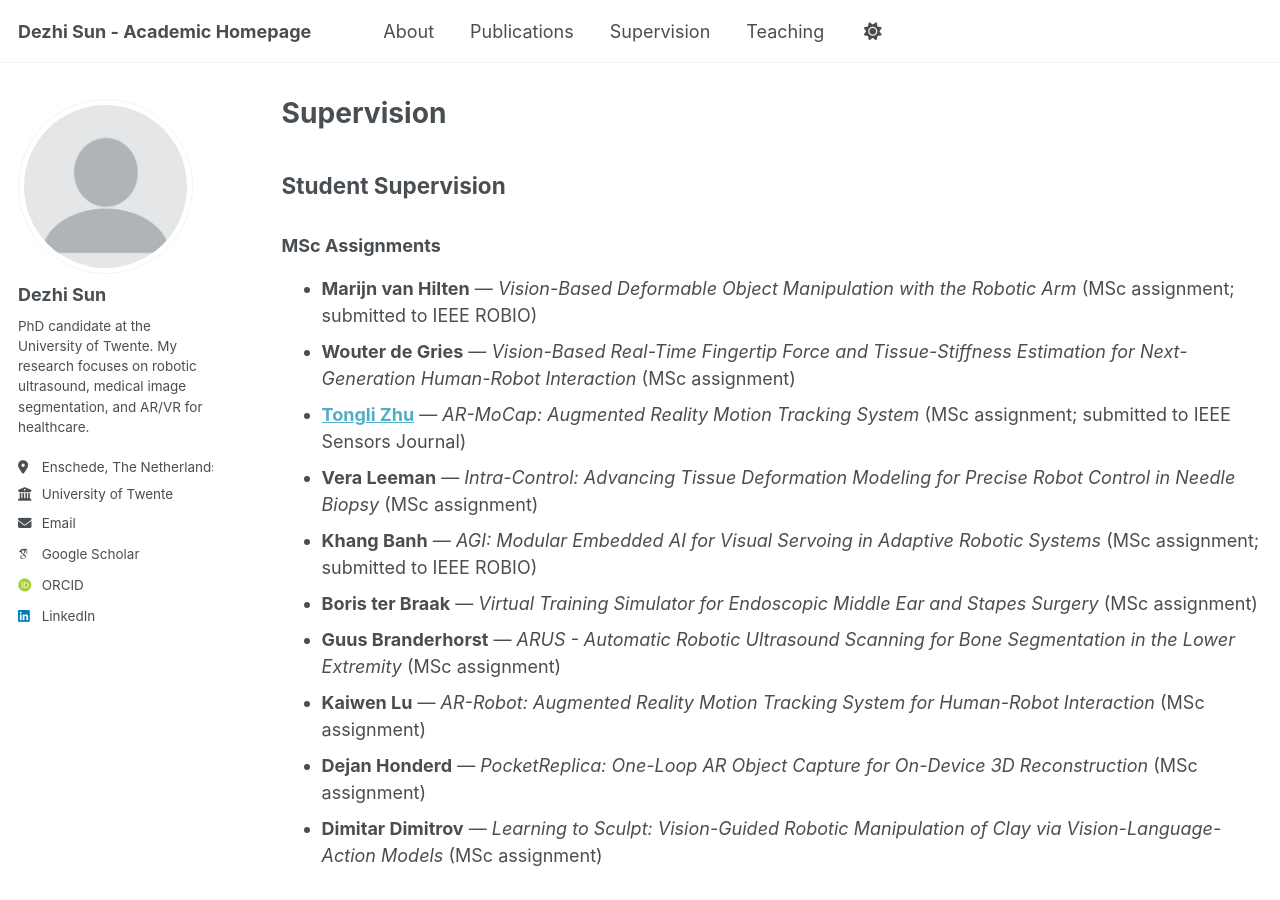
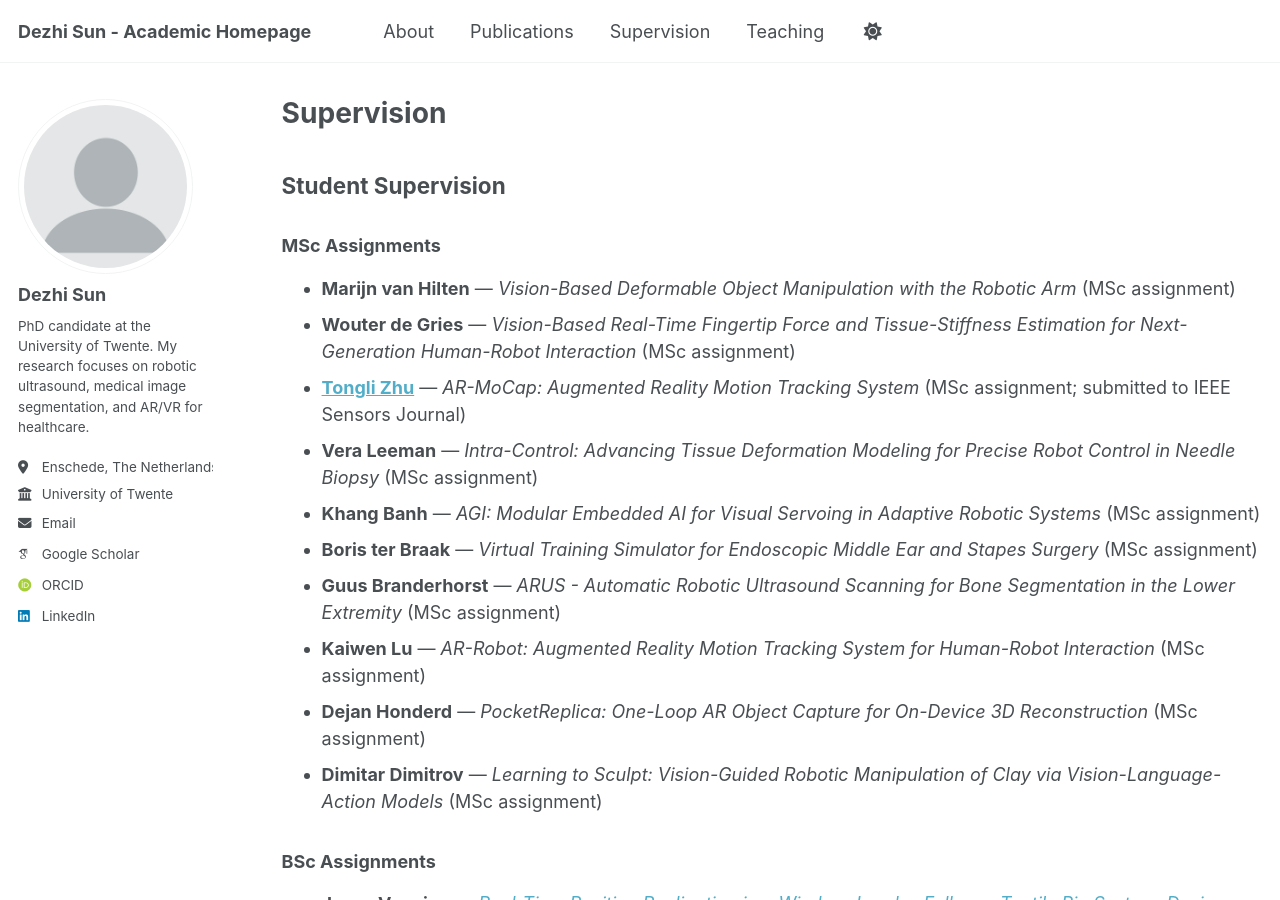
Before and after one commit to Jacksundezhi/Jacksundezhi.github.io, a Jekyll site: the page built from _pages/supervision.md, in a window 1280 px wide and 900 px high. Built offline with Jekyll 4.4.1, drawn with Linux system fonts in a browser that asks for light colours; some web fonts are replaced; a script bundle is joined from its source files by our own code; library files that are not in the unit come from our copies.

Commit message:
Remove ROBIO submission status from supervision

```diff
--- a/_pages/supervision.md
+++ b/_pages/supervision.md
@@ -9,11 +9,11 @@ author_profile: true
 
 ### MSc Assignments
 
-- **Marijn van Hilten** — *Vision-Based Deformable Object Manipulation with the Robotic Arm* (MSc assignment; submitted to IEEE ROBIO)
+- **Marijn van Hilten** — *Vision-Based Deformable Object Manipulation with the Robotic Arm* (MSc assignment)
 - **Wouter de Gries** — *Vision-Based Real-Time Fingertip Force and Tissue-Stiffness Estimation for Next-Generation Human-Robot Interaction* (MSc assignment)
 - **[Tongli Zhu](https://www.ram.eemcs.utwente.nl/about-us/students/tongli-zhu)** — *AR-MoCap: Augmented Reality Motion Tracking System* (MSc assignment; submitted to IEEE Sensors Journal)
 - **Vera Leeman** — *Intra-Control: Advancing Tissue Deformation Modeling for Precise Robot Control in Needle Biopsy* (MSc assignment)
-- **Khang Banh** — *AGI: Modular Embedded AI for Visual Servoing in Adaptive Robotic Systems* (MSc assignment; submitted to IEEE ROBIO)
+- **Khang Banh** — *AGI: Modular Embedded AI for Visual Servoing in Adaptive Robotic Systems* (MSc assignment)
 - **Boris ter Braak** — *Virtual Training Simulator for Endoscopic Middle Ear and Stapes Surgery* (MSc assignment)
 - **Guus Branderhorst** — *ARUS - Automatic Robotic Ultrasound Scanning for Bone Segmentation in the Lower Extremity* (MSc assignment)
 - **Kaiwen Lu** — *AR-Robot: Augmented Reality Motion Tracking System for Human-Robot Interaction* (MSc assignment)
```
